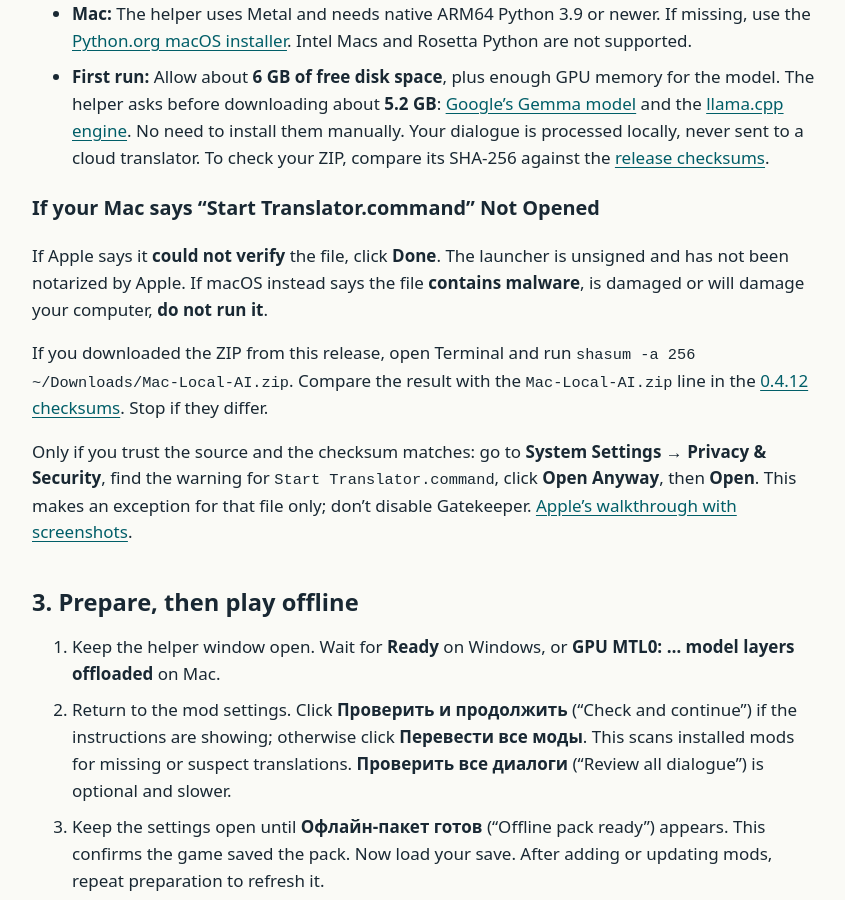
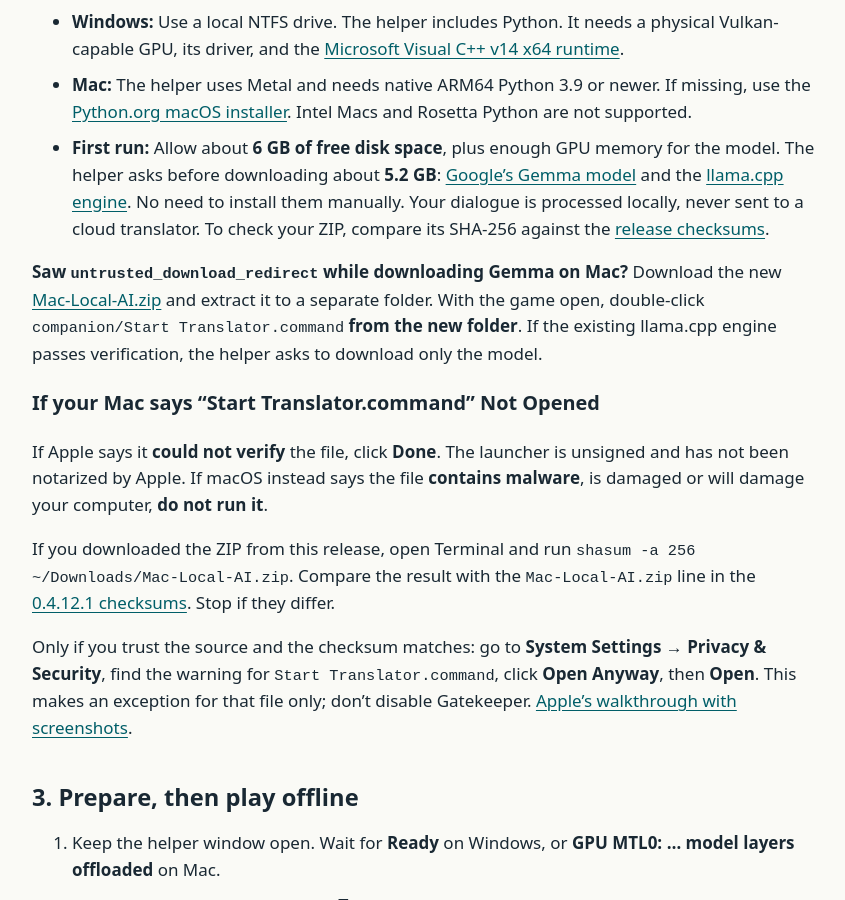
Before and after one commit to sadesguy/probably-stolen-translator, a Jekyll site: the page built from GUIDE.en.md, in a window 1280 px wide and 900 px high, scrolled down 2176 px. Shown: the whole window, without its empty margins (216-1061 px from the left). Built offline with Jekyll 4.4.1, drawn with Linux system fonts in a browser that asks for light colours; our own code applies the rules of GitHub Pages for plain Markdown files; some of the changed text lies outside the part shown.

Commit message:
Point Mac players to the fixed Gemma downloader

````diff
--- a/GUIDE.en.md
+++ b/GUIDE.en.md
@@ -1,15 +1,17 @@
 # Probably Stolen: translate mods into Russian
 
-[Русский](README.md) · **English** · [Release 0.4.12](https://github.com/sadesguy/probably-stolen-translator/releases/tag/v0.4.12)
+[Русский](README.md) · **English** · [Release 0.4.12.1](https://github.com/sadesguy/probably-stolen-translator/releases/tag/v0.4.12.1)
 
 **Here from the game?** Leave the settings window open and [choose the Windows or Mac helper](#helper).
 
 This community mod prepares Russian translations **before you open a save**. Once you have a saved translation pack, play without the AI helper or an internet connection. You only need the helper to generate or update a pack on your own computer.
 
+Release 0.4.12.1 fixes the Mac model download. If you already have the 0.4.12 game mod or Windows helper, keep them; neither changed.
+
 ## 1. Install the game mod
 
 1. Close *Probably Stolen*. In Steam, open the game's **Manage → Browse local files**.
-2. Download [Workshop-Mod.zip](https://github.com/sadesguy/probably-stolen-translator/releases/download/v0.4.12/Workshop-Mod.zip). Despite the filename, this is the **manual installation**. Create a folder named `LocalModTranslator` inside the game's `Mods` folder. Put the two extracted files in it:
+2. Download [Workshop-Mod.zip](https://github.com/sadesguy/probably-stolen-translator/releases/download/v0.4.12.1/Workshop-Mod.zip). Despite the filename, this is the **manual installation**. Create a folder named `LocalModTranslator` inside the game's `Mods` folder. Put the two extracted files in it:
    ```text
    Mods/LocalModTranslator/
    ├── manifest.xml
@@ -28,20 +30,22 @@ Download **one** file for your computer. Extract the **entire** archive to your
 
 | Computer | Get this ZIP | Double-click after extraction |
 | --- | --- | --- |
-| Windows 10/11 x64, Intel or AMD | [Windows-Local-AI.zip](https://github.com/sadesguy/probably-stolen-translator/releases/download/v0.4.12/Windows-Local-AI.zip) | `helper/Start Translator.cmd` |
-| Apple Silicon Mac running the Steam game through Wine | [Mac-Local-AI.zip](https://github.com/sadesguy/probably-stolen-translator/releases/download/v0.4.12/Mac-Local-AI.zip) | `companion/Start Translator.command` in **Finder**, not Wine |
+| Windows 10/11 x64, Intel or AMD | [Windows-Local-AI.zip](https://github.com/sadesguy/probably-stolen-translator/releases/download/v0.4.12.1/Windows-Local-AI.zip) | `helper/Start Translator.cmd` |
+| Apple Silicon Mac running the Steam game through Wine | [Mac-Local-AI.zip](https://github.com/sadesguy/probably-stolen-translator/releases/download/v0.4.12.1/Mac-Local-AI.zip) | `companion/Start Translator.command` in **Finder**, not Wine |
 
 ![Illustration: extract your platform ZIP outside Steam, then open Start Translator.cmd inside helper on Windows or Start Translator.command inside companion on Mac.](assets/start-helper.png)
 
 - **Windows:** Use a local NTFS drive. The helper includes Python. It needs a physical Vulkan-capable GPU, its driver, and the [Microsoft Visual C++ v14 x64 runtime](https://learn.microsoft.com/en-us/cpp/windows/latest-supported-vc-redist).
 - **Mac:** The helper uses Metal and needs native ARM64 Python 3.9 or newer. If missing, use the [Python.org macOS installer](https://www.python.org/downloads/macos/). Intel Macs and Rosetta Python are not supported.
-- **First run:** Allow about **6 GB of free disk space**, plus enough GPU memory for the model. The helper asks before downloading about **5.2 GB**: [Google's Gemma model](https://huggingface.co/google/gemma-4-E4B-it-qat-q4_0-gguf) and the [llama.cpp engine](https://github.com/ggml-org/llama.cpp/releases/tag/b12477). No need to install them manually. Your dialogue is processed locally, never sent to a cloud translator. To check your ZIP, compare its SHA-256 against the [release checksums](https://github.com/sadesguy/probably-stolen-translator/releases/download/v0.4.12/SHA256SUMS.txt).
+- **First run:** Allow about **6 GB of free disk space**, plus enough GPU memory for the model. The helper asks before downloading about **5.2 GB**: [Google's Gemma model](https://huggingface.co/google/gemma-4-E4B-it-qat-q4_0-gguf) and the [llama.cpp engine](https://github.com/ggml-org/llama.cpp/releases/tag/b12477). No need to install them manually. Your dialogue is processed locally, never sent to a cloud translator. To check your ZIP, compare its SHA-256 against the [release checksums](https://github.com/sadesguy/probably-stolen-translator/releases/download/v0.4.12.1/SHA256SUMS.txt).
+
+**Saw `untrusted_download_redirect` while downloading Gemma on Mac?** Download the new [Mac-Local-AI.zip](https://github.com/sadesguy/probably-stolen-translator/releases/download/v0.4.12.1/Mac-Local-AI.zip) and extract it to a separate folder. With the game open, double-click `companion/Start Translator.command` **from the new folder**. If the existing llama.cpp engine passes verification, the helper asks to download only the model.
 
 ### If your Mac says “Start Translator.command” Not Opened
 
 If Apple says it **could not verify** the file, click **Done**. The launcher is unsigned and has not been notarized by Apple. If macOS instead says the file **contains malware**, is damaged or will damage your computer, **do not run it**.
 
-If you downloaded the ZIP from this release, open Terminal and run `shasum -a 256 ~/Downloads/Mac-Local-AI.zip`. Compare the result with the `Mac-Local-AI.zip` line in the [0.4.12 checksums](https://github.com/sadesguy/probably-stolen-translator/releases/download/v0.4.12/SHA256SUMS.txt). Stop if they differ.
+If you downloaded the ZIP from this release, open Terminal and run `shasum -a 256 ~/Downloads/Mac-Local-AI.zip`. Compare the result with the `Mac-Local-AI.zip` line in the [0.4.12.1 checksums](https://github.com/sadesguy/probably-stolen-translator/releases/download/v0.4.12.1/SHA256SUMS.txt). Stop if they differ.
 
 Only if you trust the source and the checksum matches: go to **System Settings → Privacy & Security**, find the warning for `Start Translator.command`, click **Open Anyway**, then **Open**. This makes an exception for that file only; don't disable Gatekeeper. [Apple’s walkthrough with screenshots](https://support.apple.com/en-us/102445).
 
````
Also changed, not shown: README.md.
